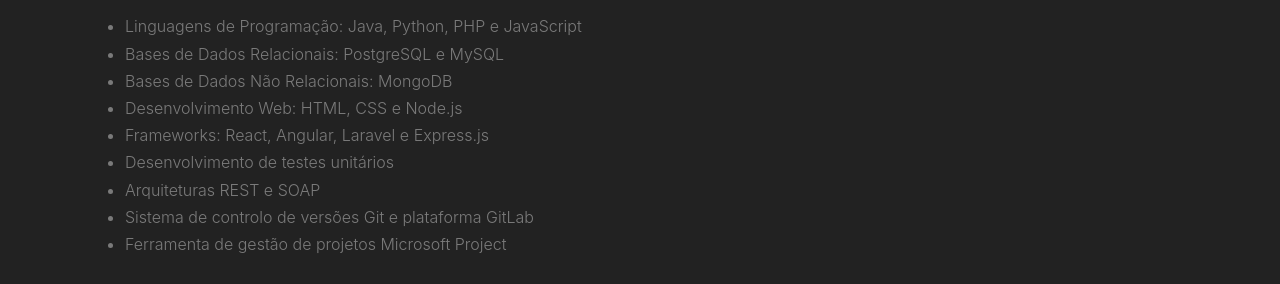
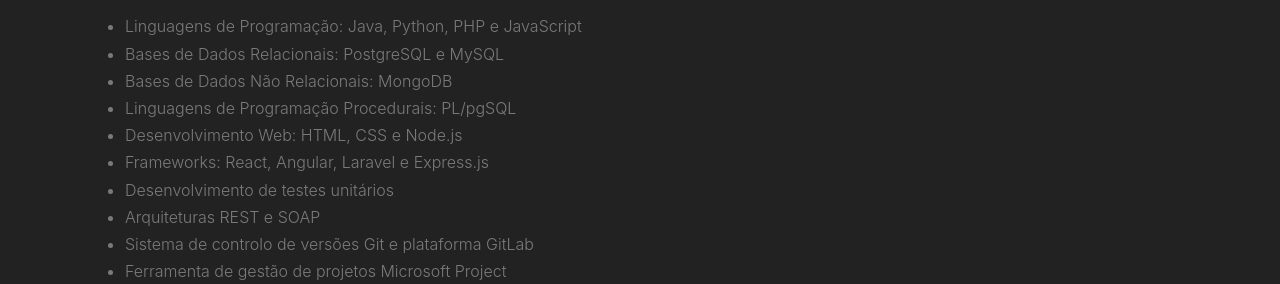
Before and after one commit to rbalreira/personal-website-v1, a plain HTML site: page index.html in a window 1280 px wide. Shown: the part 1769-2053 px from the top of the page. Drawn offline with nearby package versions, Linux system fonts and the light colour scheme; files whose address does not match are found by name.

Commit message:
Updated Tecnologias section

```diff
--- a/index.html
+++ b/index.html
@@ -109,6 +109,7 @@
 				<li>Linguagens de Programação: Java, Python, PHP e JavaScript</li>
 				<li>Bases de Dados Relacionais: PostgreSQL e MySQL</li>
 				<li>Bases de Dados Não Relacionais: MongoDB</li>
+				<li>Linguagens de Programação Procedurais: PL/pgSQL</li>
 				<li>Desenvolvimento Web: HTML, CSS e Node.js</li>
 				<li>Frameworks: React, Angular, Laravel e Express.js</li>
 				<li>Desenvolvimento de testes unitários</li>
```
